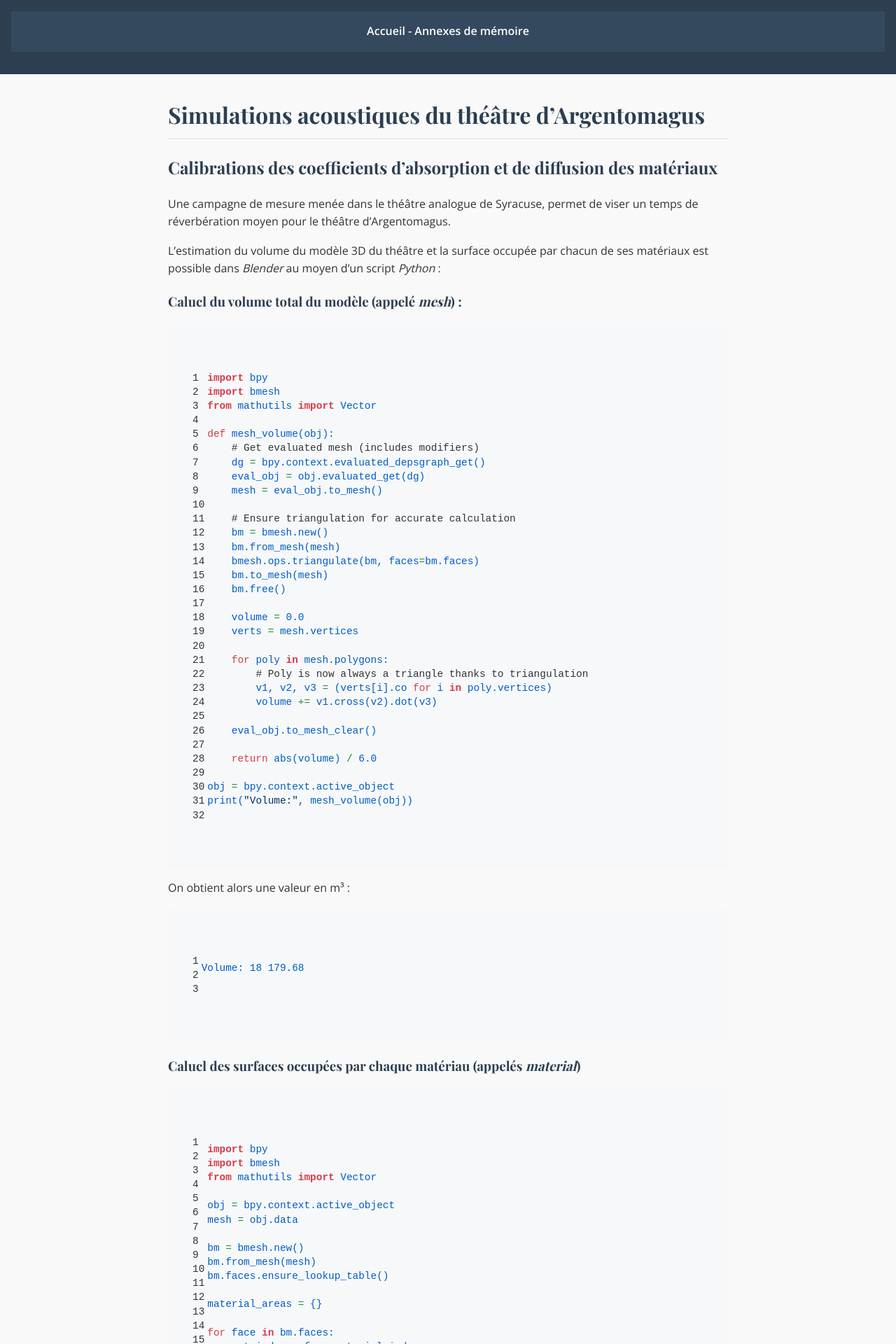
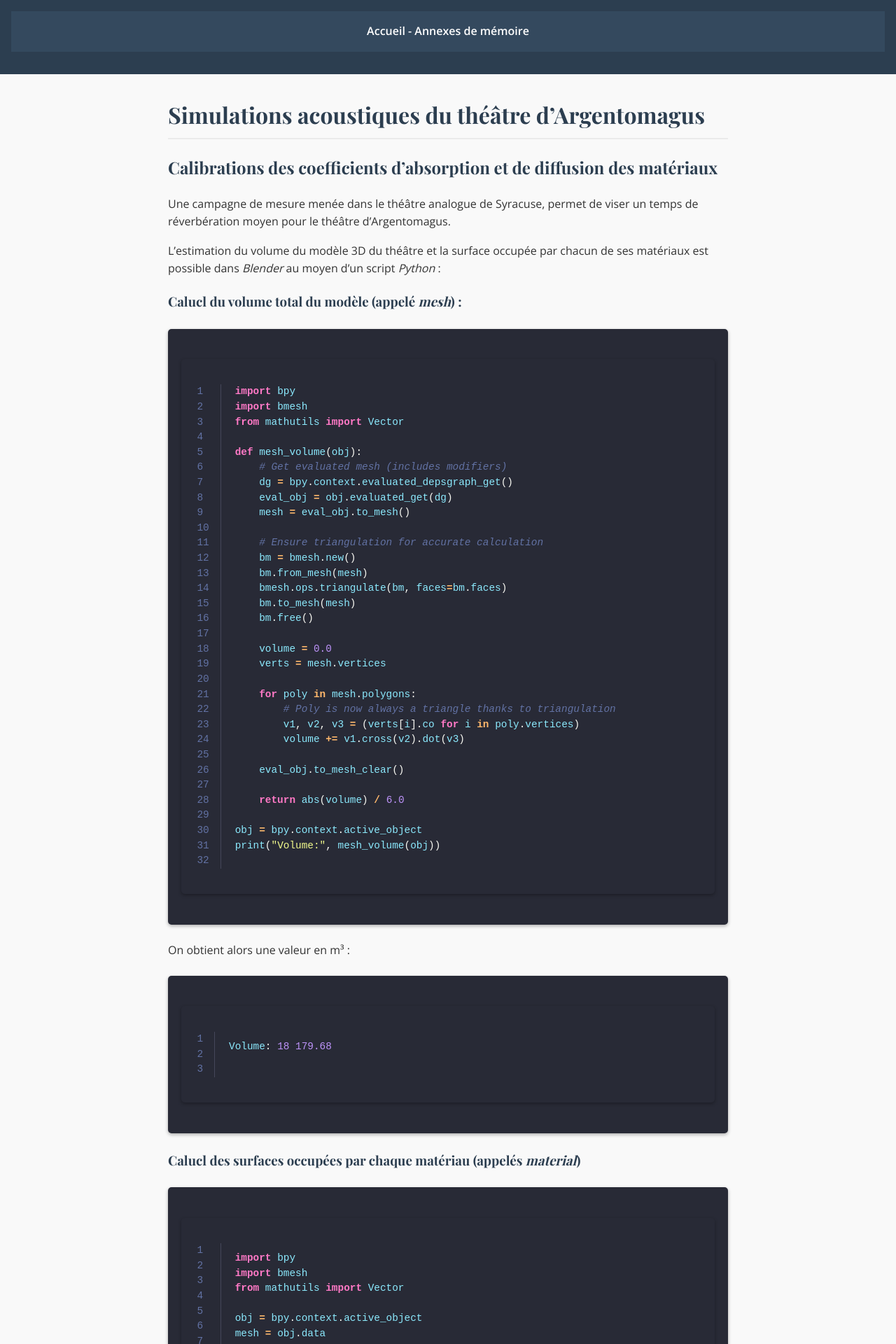
Before and after one commit to agathekowalski/ensll_memoire_p2026, a Jekyll site: the page built from simulations/index.md, in a window 1280 px wide. Shown: the top 1920 px of the page at 70% size. Built offline with Jekyll 4.4.1, drawn with Linux system fonts in a browser that asks for light colours.

Commit message:
Update default.html

```diff
--- a/_layouts/default.html
+++ b/_layouts/default.html
@@ -6,78 +6,69 @@
     <title>{{ page.title }}</title>
     <!-- Lien vers ton CSS à la racine -->
     <link rel="stylesheet" href="{{ "/style.css" | relative_url }}">
-    <style>
-  /* Style pour la coloration syntaxique avec Rouge */
+   <style>
+  /* Thème sombre et coloré pour les blocs de code (inspiré de Dracula/Monokai) */
   .highlight {
-    background-color: #f6f8fa;
-    border-radius: 3px;
-    padding: 1rem;
+    background-color: #282a36; /* Fond noir foncé */
+    border-radius: 5px;
+    padding: 1.2rem;
     overflow-x: auto;
-    margin: 1rem 0;
+    margin: 1.5rem 0;
     font-size: 0.9rem;
-    line-height: 1.4;
+    line-height: 1.5;
+    color: #f8f8f2; /* Texte blanc par défaut */
+    box-shadow: 0 2px 5px rgba(0, 0, 0, 0.3);
   }
 
-  /* Thème "github" pour Rouge (similaire à GitHub) */
-  .highlight .k { color: #d73a49; } /* Mots-clés */
-  .highlight .s { color: #032f62; } /* Chaînes de caractères */
-  .highlight .c { color: #6a737d; font-style: italic; } /* Commentaires */
-  .highlight .n { color: #005cc5; } /* Noms de variables, fonctions, etc. */
-  .highlight .o { color: #22863a; } /* Opérateurs */
-  .highlight .p { color: #005cc5; } /* Ponctuation */
-  .highlight .mi { color: #005cc5; } /* Nombres */
-  .highlight .mf { color: #005cc5; } /* Nombres à virgule */
-  .highlight .mh { color: #005cc5; } /* Nombres hexadécimaux */
-  .highlight .ge { color: #6a737d; font-style: italic; } /* Mots-clés génériques */
-  .highlight .gs { color: #005cc5; font-weight: bold; } /* Chaînes génériques */
-  .highlight .gu { color: #005cc5; } /* URL */
-  .highlight .gt { color: #005cc5; } /* Types génériques */
-  .highlight .kc { color: #d73a49; } /* Constantes */
-  .highlight .kd { color: #d73a49; } /* Mots-clés de déclaration */
-  .highlight .kn { color: #d73a49; font-weight: bold; } /* Mots-clés de namespace */
-  .highlight .kp { color: #d73a49; } /* Mots-clés pseudo */
-  .highlight .kr { color: #d73a49; font-weight: bold; } /* Mots-clés de retour */
-  .highlight .kt { color: #445588; } /* Types */
-  .highlight .ld { color: #005cc5; } /* Littéraux de date */
-  .highlight .l { background-color: #f1f8ff; color: #005cc5; } /* Littéraux */
-  .highlight .na { color: #008080; } /* Attributs */
-  .highlight .nb { color: #005cc5; } /* Noms de builtins */
-  .highlight .nc { color: #445588; } /* Classes */
-  .highlight .no { color: #005cc5; } /* Constantes numériques */
-  .highlight .nd { color: #005cc5; } /* Noms de décorateurs */
-  .highlight .ne { color: #d73a49; font-weight: bold; } /* Noms d'exceptions */
-  .highlight .nf { color: #005cc5; } /* Noms de fonctions */
-  .highlight .nl { color: #005cc5; } /* Littéraux */
-  .highlight .nn { color: #005cc5; } /* Noms de variables */
-  .highlight .nx { color: #005cc5; } /* Noms de variables spéciales */
-  .highlight .py { color: #005cc5; } /* Noms de types Python */
-  .highlight .nt { color: #005cc5; } /* Noms de tags */
-  .highlight .nv { color: #005cc5; } /* Noms de variables */
-  .highlight .ow { color: #d73a49; font-weight: bold; } /* Opérateurs de mots */
-  .highlight .w { color: #bbbbbb; } /* Espaces blancs */
-  .highlight .mf { color: #005cc5; } /* Nombres à virgule flottante */
-  .highlight .mh { color: #005cc5; } /* Nombres hexadécimaux */
-  .highlight .mi { color: #005cc5; } /* Nombres entiers */
-  .highlight .mo { color: #005cc5; } /* Opérateurs mathématiques */
-  .highlight .sa { color: #032f62; } /* Chaînes de caractères avec apostrophes */
-  .highlight .sb { color: #032f62; } /* Chaînes de caractères avec backticks */
-  .highlight .sc { color: #032f62; } /* Chaînes de caractères avec guillemets */
-  .highlight .dl { color: #032f62; } /* Littéraux de délimiteurs */
-  .highlight .sd { color: #032f62; } /* Docstrings */
-  .highlight .s2 { color: #032f62; } /* Chaînes de caractères doubles */
-  .highlight .se { color: #032f62; } /* Échappements */
-  .highlight .sh { color: #032f62; } /* Chaînes de caractères avec hachage */
-  .highlight .si { color: #032f62; } /* Chaînes de caractères avec interpolation */
-  .highlight .sx { color: #032f62; } /* Chaînes de caractères spéciales */
-  .highlight .sr { color: #032f62; } /* Chaînes de caractères brutes */
-  .highlight .s1 { color: #032f62; } /* Chaînes de caractères simples */
-  .highlight .ss { color: #032f62; } /* Chaînes de caractères symboliques */
-  .highlight .bp { color: #005cc5; } /* Noms de propriétés builtins */
-  .highlight .fm { color: #005cc5; } /* Noms de fonctions magiques */
-  .highlight .vc { color: #005cc5; } /* Noms de variables de classe */
-  .highlight .vg { color: #005cc5; } /* Noms de variables globales */
-  .highlight .vi { color: #005cc5; } /* Noms de variables d'instance */
-  .highlight .vm { color: #005cc5; } /* Noms de variables magiques */
+  /* Numéros de ligne */
+  .highlight .lineno {
+    color: #6272a4; /* Gris bleuâtre */
+    padding-right: 1rem;
+    user-select: none;
+    border-right: 1px solid #44475a;
+    margin-right: 1rem;
+  }
+
+  /* Colorations syntaxiques */
+  .highlight .k, .highlight .kd, .highlight .kn, .highlight .kp, .highlight .kr {
+    color: #ff79c6; /* Rose pour les mots-clés */
+    font-weight: bold;
+  }
+  .highlight .s, .highlight .sa, .highlight .sb, .highlight .sc, .highlight .dl, .highlight .sd, .highlight .s2, .highlight .se, .highlight .sh, .highlight .si, .highlight .sx, .highlight .sr {
+    color: #f1fa8c; /* Jaune pour les chaînes de caractères */
+  }
+  .highlight .c, .highlight .cm, .highlight .c1, .highlight .cs {
+    color: #6272a4; /* Gris bleuâtre pour les commentaires */
+    font-style: italic;
+  }
+  .highlight .n, .highlight .na, .highlight .nb, .highlight .nc, .highlight .no, .highlight .nd, .highlight .ni, .highlight .ne, .highlight .nf, .highlight .nl, .highlight .nn, .highlight .nx, .highlight .py, .highlight .nt, .highlight .nv {
+    color: #8be9fd; /* Bleu clair pour les noms (variables, fonctions, etc.) */
+  }
+  .highlight .o, .highlight .ow {
+    color: #ffb86c; /* Orange pour les opérateurs */
+    font-weight: bold;
+  }
+  .highlight .p {
+    color: #f8f8f2; /* Blanc pour la ponctuation */
+  }
+  .highlight .mi, .highlight .mf, .highlight .mh, .highlight .il, .highlight .m, .highlight .mo {
+    color: #bd93f9; /* Violet pour les nombres */
+  }
+  .highlight .ge, .highlight .gh, .highlight .go, .highlight .gp, .highlight .gs, .highlight .gu, .highlight .gt {
+    color: #ffb86c; /* Orange pour les éléments génériques */
+  }
+  .highlight .kc, .highlight .kt {
+    color: #ff79c6; /* Rose pour les constantes et types */
+  }
+  .highlight .ld {
+    color: #8be9fd; /* Bleu clair pour les littéraux de date */
+  }
+  .highlight .l {
+    color: #f1fa8c; /* Jaune pour les littéraux */
+  }
+  .highlight .w {
+    color: #f8f8f2; /* Blanc pour les espaces */
+  }
 </style>
     <!-- Police Google Fonts -->
     <link rel="preconnect" href="https://fonts.googleapis.com">
```
